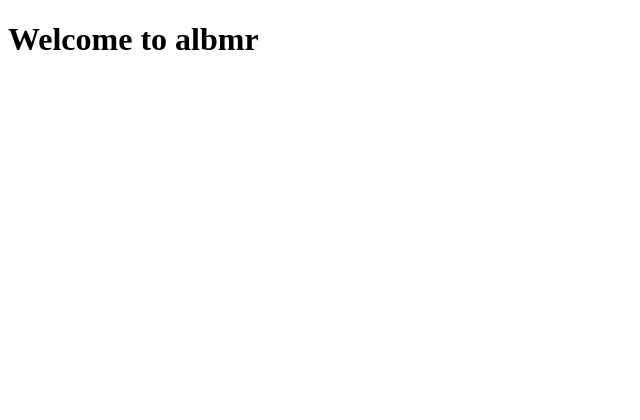
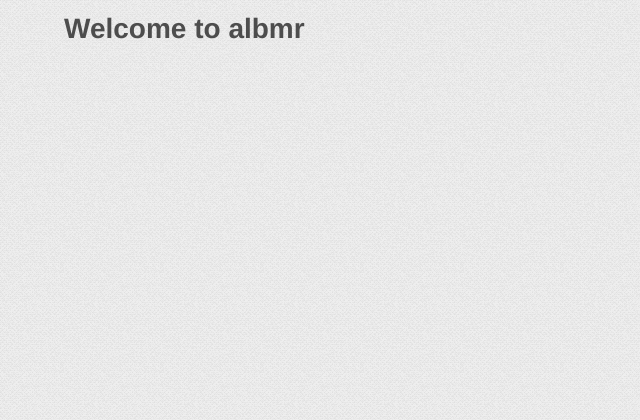
Before and after one commit to mhuesch/albmr-web, a Django app: page / in a window 1280 px wide. Shown: the top 420 px of the page, without its empty margins (0-640 px from the left). Run offline with Django 3.2, Linux system fonts and the light colour scheme; parts of the project's set-up code (start-up, migrations or seed data) failed here and were passed over; some libraries are stand-ins or nearby versions.

Commit message:
UI improvements
Stolen from TodoMVC

```diff
--- a/static/app/css/app.css
+++ b/static/app/css/app.css
@@ -1,4 +1,83 @@
 /* app css stylesheet */
+
+html,
+body {
+    margin: 0;
+    padding: 0;
+}
+
+body {
+    font: 14px 'Helvetica Neue', Helvetica, Arial, sans-serif;
+    line-height: 1.4em;
+    background: #eaeaea url('/static/app/assets/bg.png');
+    color: #4d4d4d;
+    width: 90%;
+    margin: 0 auto;
+    -webkit-font-smoothing: antialiased;
+    -moz-font-smoothing: antialiased;
+    -ms-font-smoothing: antialiased;
+    -o-font-smoothing: antialiased;
+    font-smoothing: antialiased;
+}
+
+#albmr-app {
+    background: #fff;
+    background: rgba(255, 255, 255, 0.9);
+    margin: 130px 0 40px 0;
+    border: 1px solid #ccc;
+    position: relative;
+    top:-100px;
+    border-top-left-radius: 2px;
+    border-top-right-radius: 2px;
+    box-shadow: 0 2px 6px 0 rgba(0, 0, 0, 0.2),
+                0 25px 50px 0 rgba(0, 0, 0, 0.15);
+}
+
+#holder-list {
+    margin: 0;
+    padding: 0;
+    list-style: none;
+}
+
+#holder-list li {
+    position: relative;
+    border-bottom: 1px dotted #ccc;
+    display: block;
+    padding: 10px 11px 10px 11px;
+}
+
+#todo-list li:last-child {
+    border-bottom: none;
+}
+
+.active {
+}
+
+.inactive {
+}
+
+.album {
+    font-size: 16px;
+    margin: 0 0 0 3%;
+    word-wrap: break-word;
+}
+
+.artist {
+    font-size: 12px;
+    width: 30%;
+    word-wrap: break-word;
+}
+
+
+
+
+
+
+
+
+
+
+
 
 .menu {
   list-style: none;
--- a/static/app/js/controllers.js
+++ b/static/app/js/controllers.js
@@ -7,5 +7,5 @@ function WelcomeCtrl() {}
 WelcomeCtrl.$inject = [];
 
 function HoldersCtrl($scope, $routeParams, Holders) {
-    $scope.holders = Holders.query({userId: $routeParams.userId});
+    var holders = $scope.holders = Holders.query({userId: $routeParams.userId});
 }
--- a/templates/index.html
+++ b/templates/index.html
@@ -2,6 +2,7 @@
 <html lang="en" ng-app="albmr">
 <head>
   <meta charset="utf-8">
+  <meta name="viewport" content="width=device-width, initial-scale=1.0, user-scalable=no"/>
   <title>albmr</title>
   <link rel="stylesheet" href="static/app/css/app.css"/>
     <!-- In production use:
```
Also changed, not shown: static/app/partials/holders.html (+5 -5 lines), static/app/assets/bg.png (added).
